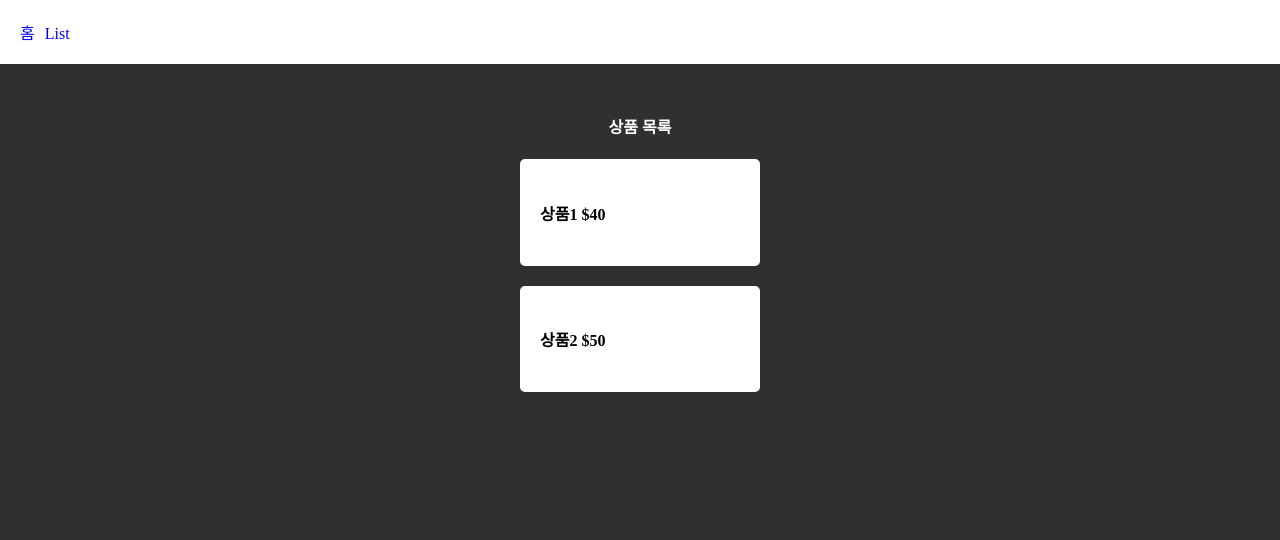
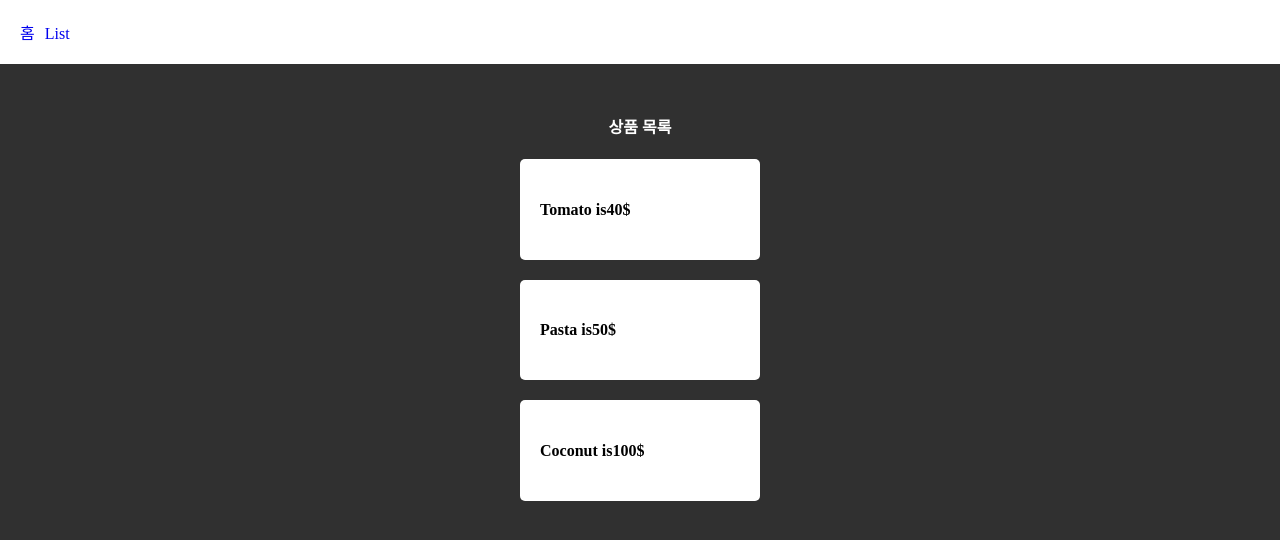
Before and after one commit to qweszx13/NextPractice, a Next.js app: page /list in a window 1280 px wide. Shown: the top 540 px of the page. Built offline with nearby package versions, Linux system fonts and the light colour scheme.

Commit message:
feat:create mapping modified layout create-time:2023-04-22 00:22

```diff
--- a/src/app/layout.js
+++ b/src/app/layout.js
@@ -9,11 +9,13 @@ export const metadata = {
 export default function RootLayout({ children }) {
   return (
     <html lang="en">
-      <div className="navbar">
-        <Link href="/">홈</Link>
-        <Link href="/list">List</Link>
-      </div>
-      <body>{children}</body>
+      <body>
+        <div className="navbar">
+          <Link href="/">홈</Link>
+          <Link href="/list">List</Link>
+        </div>
+        {children}
+      </body>
     </html>
   )
 }
--- a/src/app/list/page.js
+++ b/src/app/list/page.js
@@ -1,18 +1,22 @@
 
 
 export default function ListPage() {
-  const goods1 = 40;
-  const goods2 = 50;
+  const structures = ['Tomato', 'Pasta', 'Coconut'];
+  const costs = [40, 50, 100]
+
 
   return (
     <div>
       <h4 className="title">상품 목록</h4>
-      <div className="food">
-        <h4>상품1 ${goods1}</h4>
-      </div>
-      <div className="food">
-        <h4>상품2 ${goods2}</h4>
-      </div>
+      {
+        structures.map((i,index)=>{
+          return(
+            <div className="food">
+              <h4>{i} is{costs[index]}$</h4>
+            </div>
+          )
+        })
+      }
     </div>
   )
 }
```
